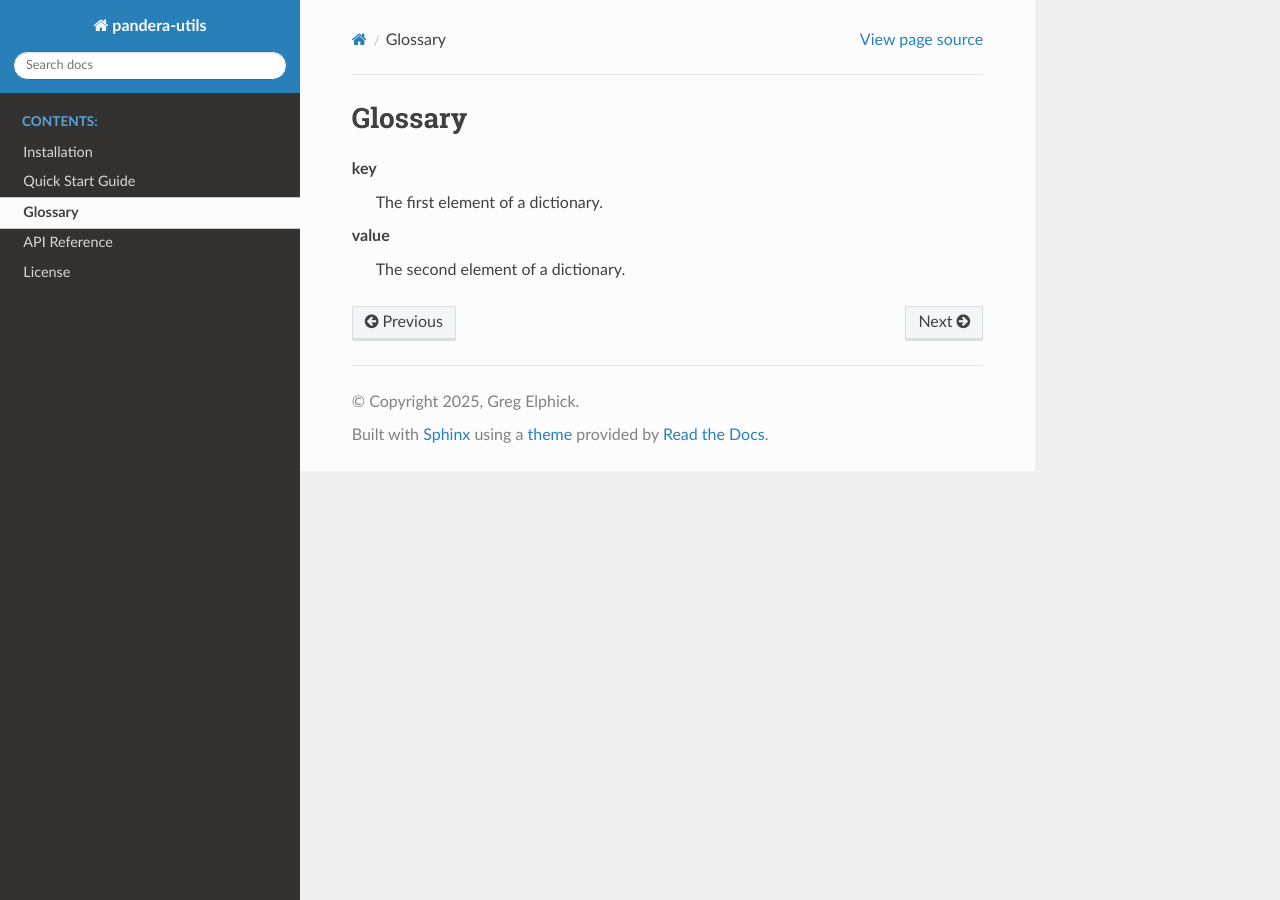
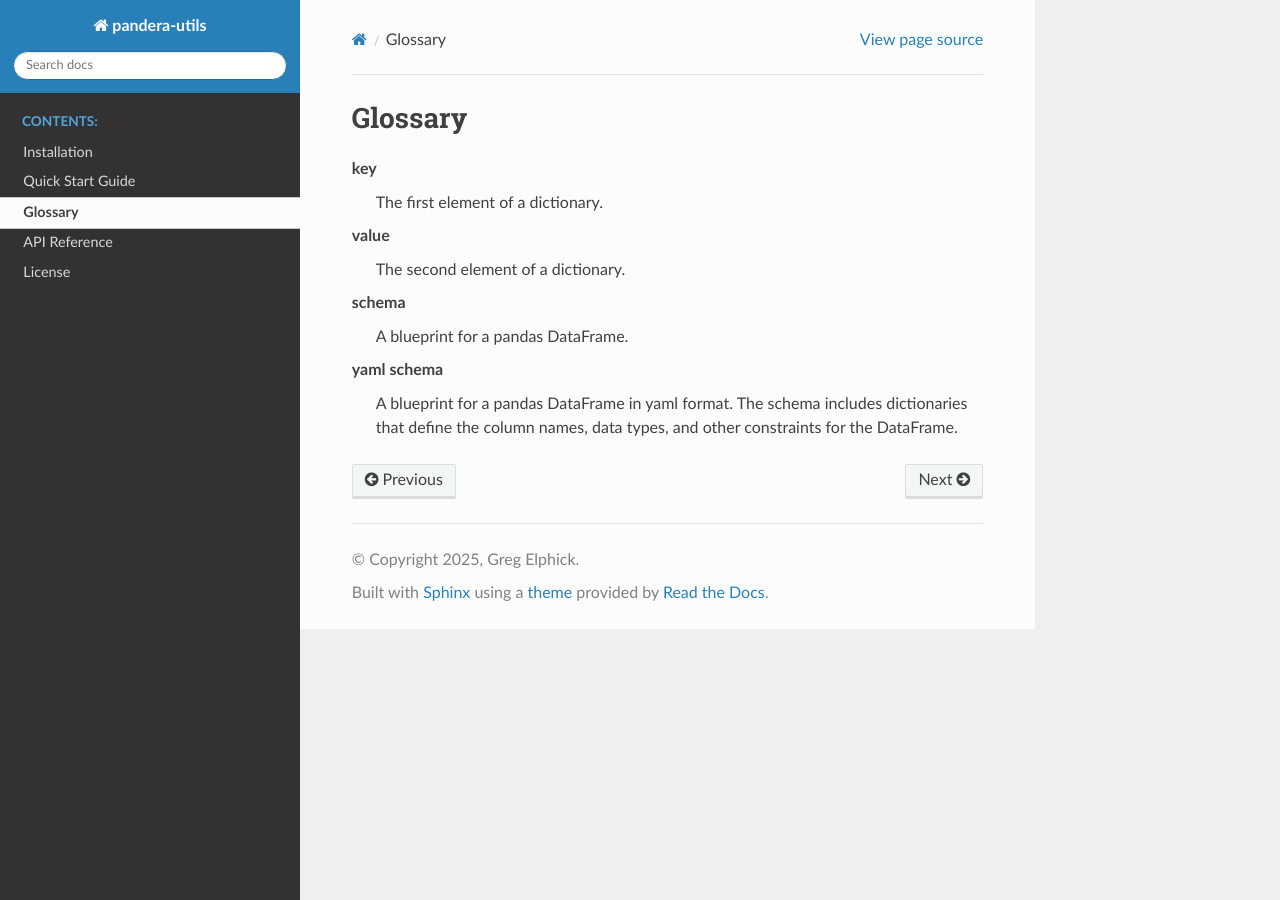
Before and after one commit to elphick/pandera-utils, a Sphinx documentation site: the page built from docs/source/glossary/glossary.rst, in a window 1280 px wide. Built offline with Sphinx 7.4.7 and the Read the Docs theme 3.1.0, drawn with Linux system fonts in a browser that asks for light colours; pages that are not in the unit, such as notebooks, are missing from menus; the version number is read from the project's files by our own code.

Commit message:
doc bump.  new publish workflow

```diff
--- a/docs/source/glossary/glossary.rst
+++ b/docs/source/glossary/glossary.rst
@@ -8,3 +8,9 @@ Glossary
 
     value
         The second element of a dictionary.
+
+    schema
+        A blueprint for a pandas DataFrame.
+
+    yaml schema
+        A blueprint for a pandas DataFrame in yaml format. The schema includes dictionaries that define the column names, data types, and other constraints for the DataFrame.
--- a/pyproject.toml
+++ b/pyproject.toml
@@ -1,6 +1,6 @@
 [tool.poetry]
 name = "pandera-utils"
-version = "0.1.1"
+version = "0.1.2"
 description = ""
 authors = ["Greg <11791585+elphick@users.noreply.github.com>"]
 readme = "README.md"
```
Also changed, not shown: 1 other file.
